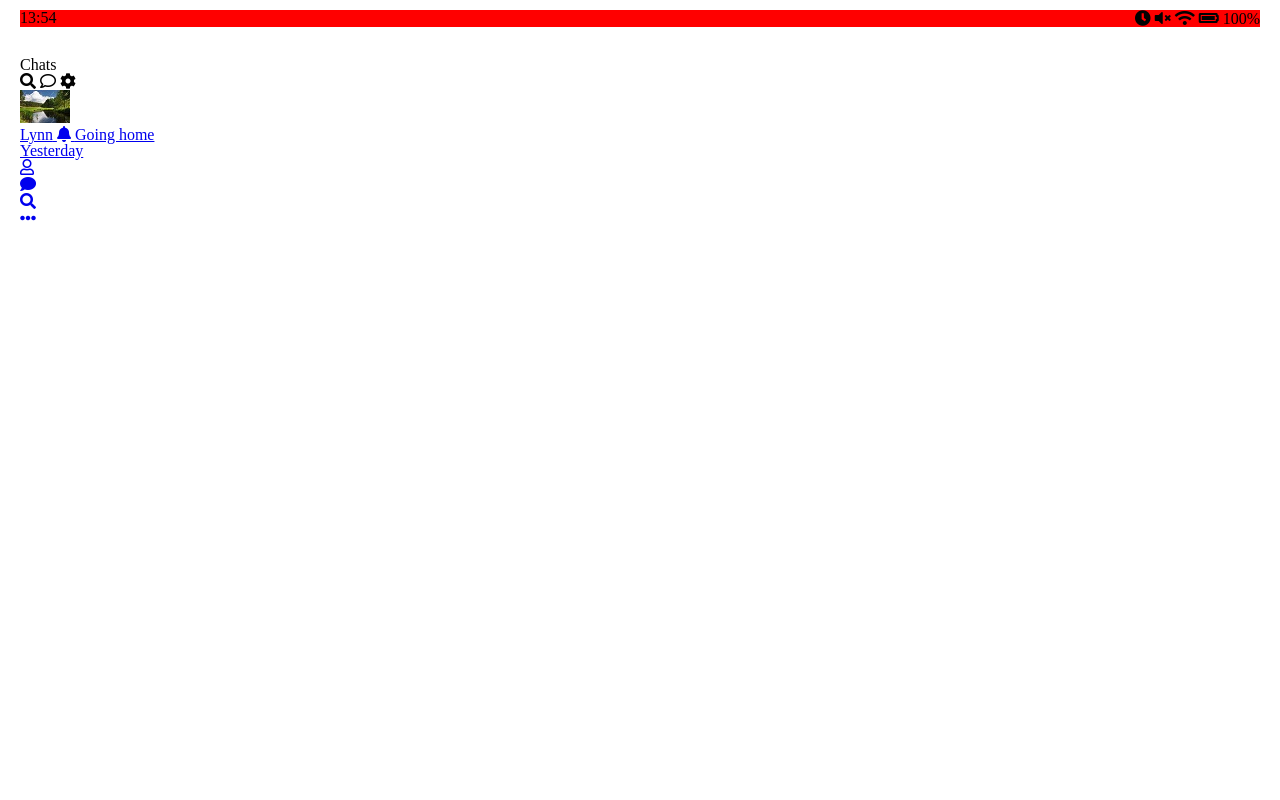
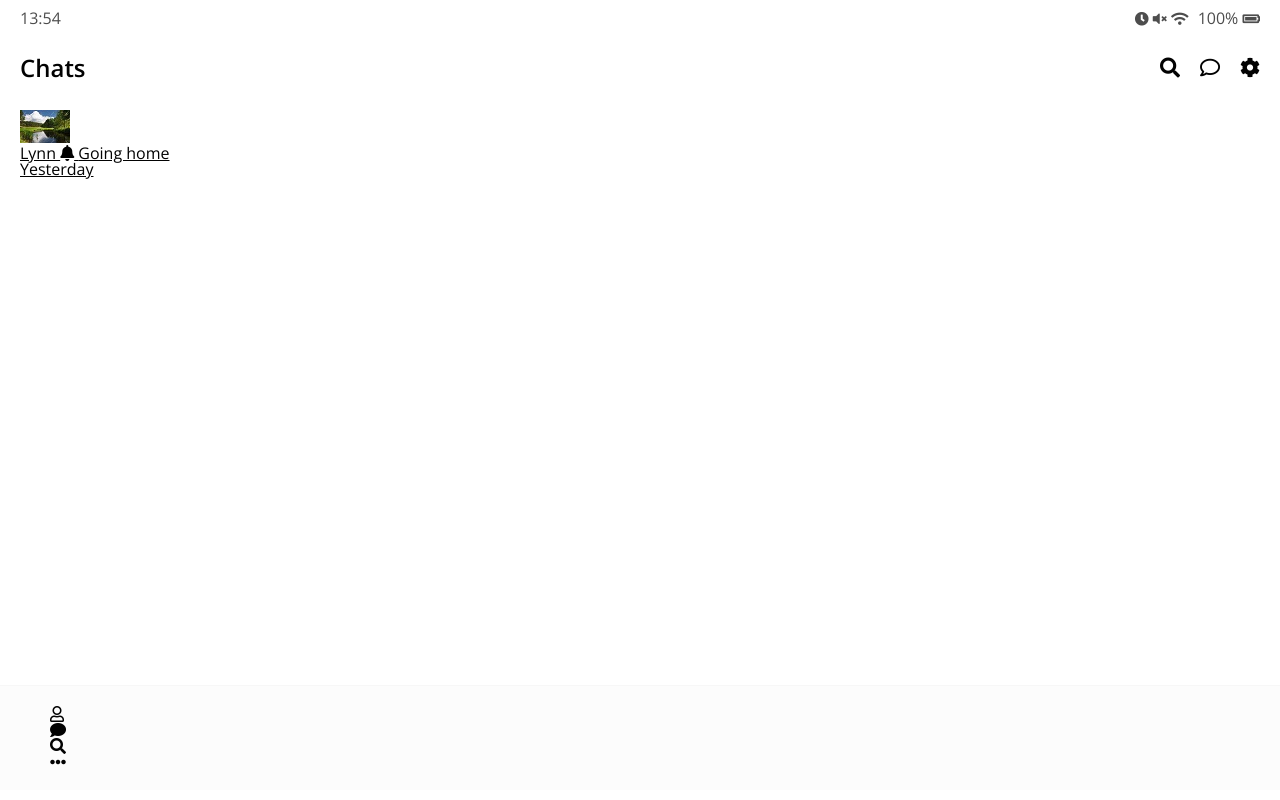
Before and after one commit to TotheMoon12/kakao-clone-v2.0, a plain HTML site: page index.html in a window 1280 px wide. Drawn offline with nearby package versions, Linux system fonts and the light colour scheme.

Commit message:
add css file

```diff
--- /dev/null
+++ b/css/header.css
@@ -0,0 +1,28 @@
+.header {
+  display: flex;
+  justify-content: space-between;
+  margin-bottom: 30px;
+  align-items: center;
+}
+
+.header .header__title {
+  font-size: 24px;
+  font-weight: 600; /* 폰트 굴기. google fonts에서 bold 700을 import했으므로 사용가능 */
+}
+
+.header .header__icon {
+  font-size: 20px;
+  margin-left: 20px;
+  cursor: pointer; /* 커서를 위에 올리면 손가락가르키는 모양으로 바뀜.
+   이렇게만 하면 아직 모양만 바뀜 링크를 달아줘야 클릭하면 이동하는 거임 */
+}
+
+.header .header__back-btn {
+  font-size: 22px;
+  margin-right: 20px;
+}
+
+.header .header__header-column {
+  display: flex;
+  align-items: center;
+}
--- /dev/null
+++ b/css/nav-bar.css
@@ -0,0 +1,9 @@
+.nav {
+  position: fixed; /* 스크롤 내려도 고정되야하므로 fixed로 고정 */
+  width: 100%; /* position fixed할 때 반드시 width 설정해줘야함 */
+  background-color: #fcfcfc;
+  padding: 20px 50px;
+  left: 0px;
+  bottom: 10px;
+  border-top: 1px solid #f7f7f7;
+}
--- a/css/status-bar.css
+++ b/css/status-bar.css
@@ -1,6 +1,14 @@
 .status-bar {
   display: flex;
-  background-color: red;
   justify-content: space-between;
   margin-bottom: 30px;
+  opacity: 0.7; /* 색의 70%만 보여준다는 것 */
 }
+
+.status-bar i {
+  font-size: 14px;
+}
+
+.status-bar .status-bar__battery-level {
+  margin-left: 5px;
+}
--- a/css/styles.css
+++ b/css/styles.css
@@ -1,8 +1,18 @@
+@import url("https://fonts.googleapis.com/css?family=Open+Sans:400,600&display=swap");
 @import "reset.css";
 @import "status-bar.css";
+@import "header.css";
+@import "nav-bar.css";
 
 body {
   background-color: white;
   padding: 10px 20px;
-  color: #020202;
+  color: #020202; /* status-bar 텍스트 색깔 변경 */
+  font-family: "Open Sans", -apple-system, BlinkMacSystemFont, "Segoe UI",
+    Roboto, Oxygen, Ubuntu, Cantarell, "Open Sans", "Helvetica Neue", sans-serif;
 }
+
+a {
+  /* 부모 요소로부터 색깔을 받아온다. */
+  color: inherit;
+}
--- a/index.html
+++ b/index.html
@@ -22,8 +22,8 @@
         <i class="fas fa-clock"></i>
         <i class="fas fa-volume-mute"></i>
         <i class="fas fa-wifi"></i>
+        <span class="status-bar__battery-level">100%</span>
         <i class="fas fa-battery-full"></i>
-        <span class="status-bar__battery-level">100%</span>
       </div>
     </div>
     <header class="header">
```
Also changed, not shown: chat.html (+2 -2 lines), find.html (+1 -1 lines), friends.html (+1 -1 lines), more.html (+1 -1 lines), settings.html (+1 -1 lines).
